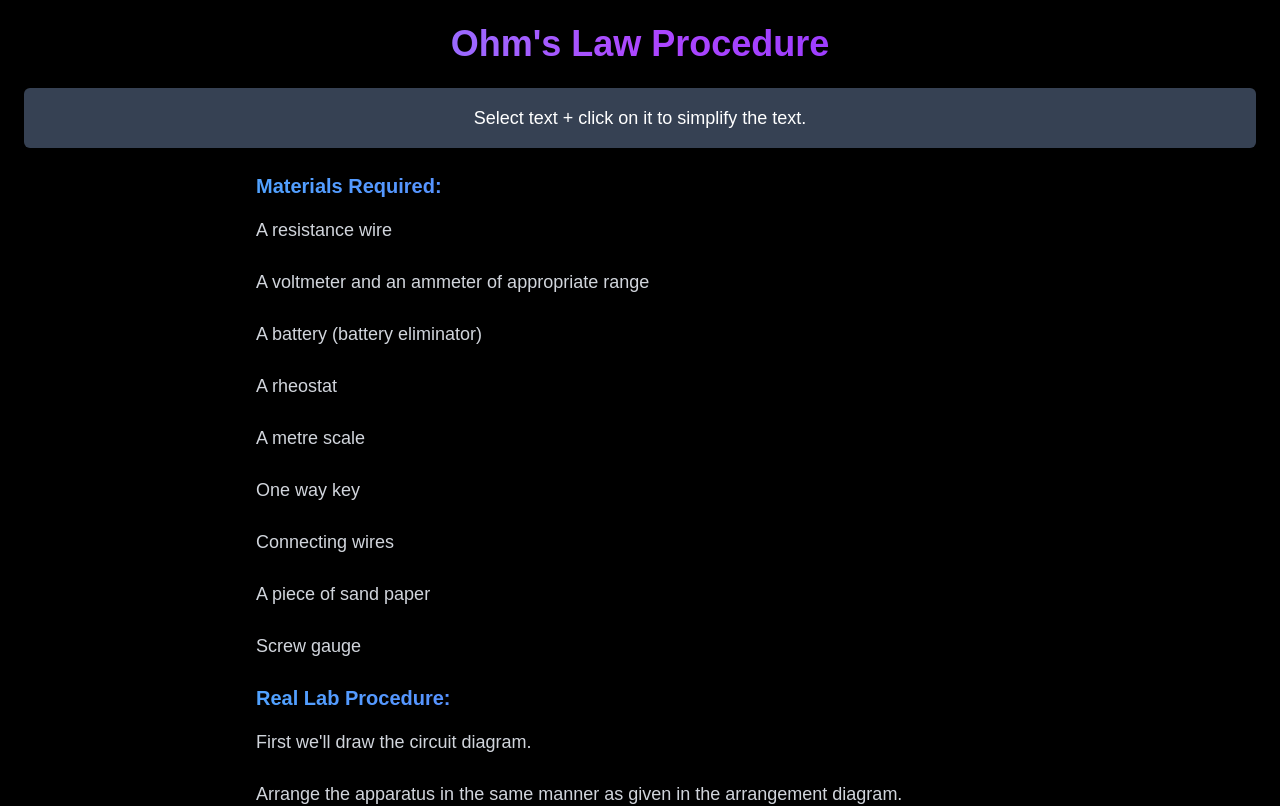
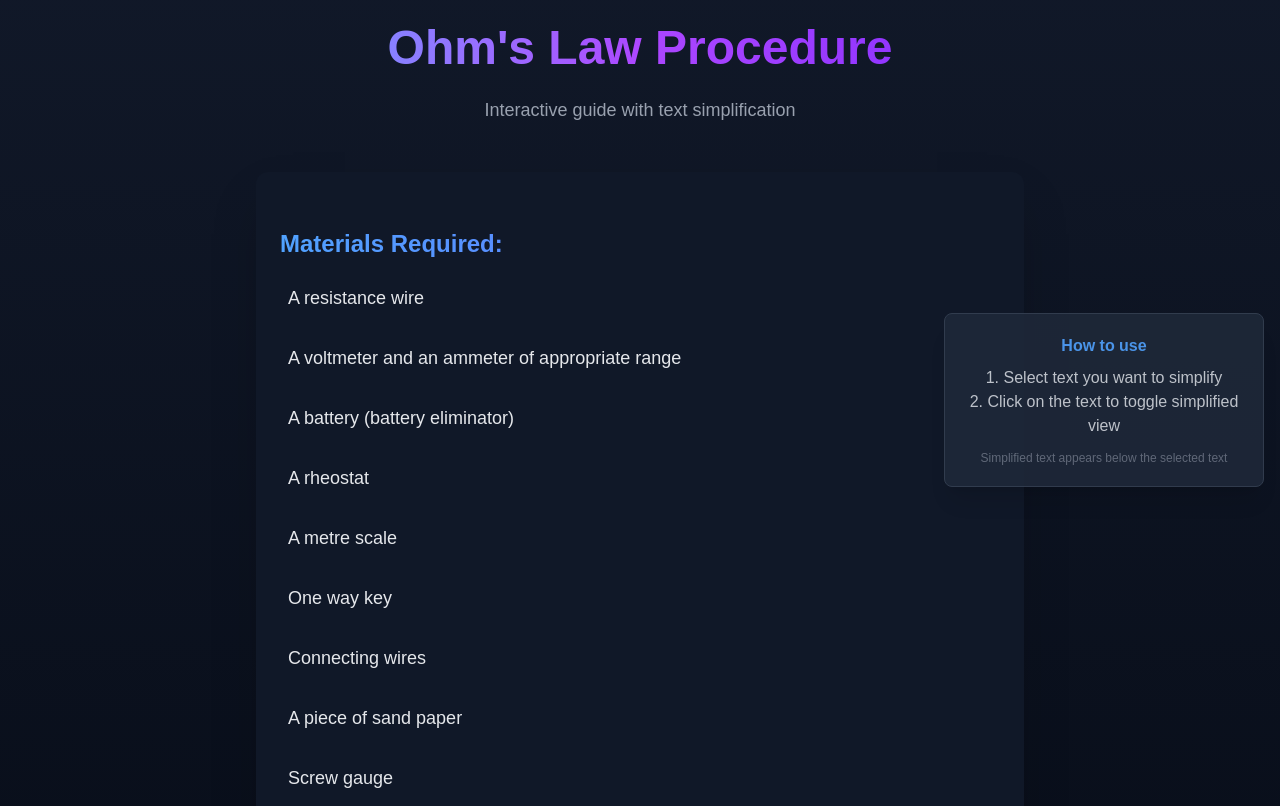
Before and after one commit to Dattaaanand/Hackon4, a Next.js app in the folder frontend/: page /Procedures/Ohms_Law in a window 1280 px wide. Shown: the top 806 px of the page. Built offline with nearby package versions, Linux system fonts and the light colour scheme.

Commit message:
feat: simplifying text

```diff
--- a/frontend/app/Procedures/Ohms_Law/page.tsx
+++ b/frontend/app/Procedures/Ohms_Law/page.tsx
@@ -1,16 +1,25 @@
 "use client";
 import React, { useState, useRef } from "react";
 
+// Type definitions
 interface Step {
   text: string;
-  isHeading?: boolean; // Optional property
+  isHeading?: boolean;
+}
+
+interface SimplifiedTextRecord {
+  [key: number]: string;
 }
 
 export default function Procedure() {
+  // State management
   const [selectedText, setSelectedText] = useState<string>("");
   const [simplifiedText, setSimplifiedText] = useState<string>("");
   const [selectedIndexes, setSelectedIndexes] = useState<Set<number>>(new Set());
-  const [simplifiedTexts, setSimplifiedTexts] = useState<Record<number, string>>({});
+  const [simplifiedTexts, setSimplifiedTexts] = useState<SimplifiedTextRecord>({});
+  const [isLoading, setIsLoading] = useState<Record<number, boolean>>({});
+
+  // Refs
   const containerRef = useRef<HTMLDivElement>(null);
 
   // Sample steps for Ohm's Law Procedure
@@ -103,8 +112,15 @@ export default function Procedure() {
     { text: "Zero correction for voltmeter, (-e2) = ......V." },
   ];
 
-  // Function to fetch simplified text from the backend
+  /**
+   * Fetches simplified text from the backend API
+   * @param text - The text to simplify
+   * @param index - The index of the step being simplified
+   */
   const fetchSimplifiedText = async (text: string, index: number) => {
+    try {
+      setIsLoading(prev => ({ ...prev, [index]: true }));
+
       const response = await fetch("http://localhost:5000/simplify-text", {
         method: "POST",
         headers: {
@@ -117,27 +133,40 @@ export default function Procedure() {
         const data = await response.json();
         const simplified = data.simplified_text || "Simplified text not found.";
 
-      // Use index directly to set the simplified text
-      setSimplifiedTexts((prev) => ({ ...prev, [index]: simplified }));
+        setSimplifiedTexts(prev => ({ ...prev, [index]: simplified }));
         setSimplifiedText(simplified);
       } else {
-      setSimplifiedText("Error occurred while simplifying text.");
+        const errorMessage = "Error occurred while simplifying text.";
+        setSimplifiedTexts(prev => ({ ...prev, [index]: errorMessage }));
+        setSimplifiedText(errorMessage);
+      }
+    } catch (error) {
+      console.error("API request failed:", error);
+      setSimplifiedTexts(prev => ({ ...prev, [index]: "Failed to connect to simplification service." }));
+    } finally {
+      setIsLoading(prev => ({ ...prev, [index]: false }));
     }
   };
 
-  // Function to handle text selection
+  /**
+   * Handles text selection for simplification
+   * @param index - The index of the selected step
+   */
   const handleTextSelection = (index: number) => {
     const selection = window.getSelection();
-    if (selection && selection.toString()) {
+    if (selection && selection.toString().trim()) {
       const text = selection.toString();
       setSelectedText(text);
-      // Call fetchSimplifiedText with text and index
       fetchSimplifiedText(text, index);
     }
   };
 
+  /**
+   * Toggles the visibility of simplified text for a step
+   * @param index - The index of the clicked step
+   */
   const handleTextClick = (index: number) => {
-    setSelectedIndexes((prev) => {
+    setSelectedIndexes(prev => {
       const newIndexes = new Set(prev);
       if (newIndexes.has(index)) {
         newIndexes.delete(index);
@@ -148,45 +177,85 @@ export default function Procedure() {
     });
   };
 
+  // Component for rendering individual steps
+  const StepItem = ({ step, index }: { step: Step; index: number }) => {
+    if (step.isHeading) {
       return (
-    <div className="min-h-screen bg-black text-white p-6" ref={containerRef}>
-      <h1 className="text-4xl font-extrabold text-transparent bg-clip-text
-                     bg-gradient-to-r from-blue-400 via-purple-500 to-violet-600 text-center mb-6">
-        Ohm's Law Procedure
-      </h1>
+        <h2 className="text-2xl font-bold text-transparent bg-clip-text
+                       bg-gradient-to-r from-blue-400 to-indigo-500 mt-8 mb-4">
+          {step.text}
+        </h2>
+      );
+    }
 
-      {/* Instruction message */}
-      <div className="bg-gray-700 p-4 text-center text-lg rounded-md mb-6">
-        <p>Select text + click on it to simplify the text.</p>
+    return (
+      <div className="mb-4 group">
+        <div
+          className="text-lg text-gray-200 cursor-pointer transition-colors duration-200
+                   hover:text-white hover:bg-gray-800 p-2 rounded-md"
+          onMouseUp={() => handleTextSelection(index)}
+          onClick={() => handleTextClick(index)}
+        >
+          {step.text}
+          <span className="hidden group-hover:inline-block ml-2 text-xs text-blue-400">
+            {selectedIndexes.has(index) ? "Click to hide" : "Click to simplify"}
+          </span>
         </div>
 
-      <div className="max-w-3xl mx-auto">
-        {steps.map((step, index) => (
-          <div key={index} className="mb-4">
-            {step.isHeading ? (
-              <h2 className="text-xl font-semibold text-transparent bg-clip-text
-                             bg-gradient-to-r from-blue-400 to-indigo-500 mt-4">
-                {step.text}
-              </h2>
+        {selectedIndexes.has(index) && (
+          <div className="mt-2 p-3 bg-gray-800 bg-opacity-90 text-white rounded-lg border-l-4 border-blue-500 transition-all duration-300">
+            {isLoading[index] ? (
+              <div className="flex items-center justify-center py-4">
+                <div className="w-6 h-6 border-2 border-blue-500 border-t-transparent rounded-full animate-spin"></div>
+                <span className="ml-2 text-blue-400">Simplifying...</span>
+              </div>
             ) : (
-              <span
-                className="text-lg text-gray-300 cursor-text"
-                onMouseUp={() => handleTextSelection(index)} // Pass index here
-                onClick={() => handleTextClick(index)}
-                style={{ display: "inline-block", marginBottom: "0.5rem" }}
-              >
-                {step.text}
-              </span>
+              <p className="text-md">{simplifiedTexts[index] || "Select text to simplify"}</p>
             )}
-            {/* Show Simplified Text only if the index is selected */}
-            {selectedIndexes.has(index) && (
-              <div className="mt-2 p-2 bg-gray-800 bg-opacity-90 text-white rounded-lg">
-                <p className="text-sm">{simplifiedTexts[index] || simplifiedText}</p>
           </div>
         )}
       </div>
+    );
+  };
+
+  return (
+    <div className="min-h-screen bg-gradient-to-b from-gray-900 to-black text-white p-6" ref={containerRef}>
+      <header className="max-w-4xl mx-auto mb-12 text-center">
+        <h1 className="text-5xl font-extrabold text-transparent bg-clip-text
+                     bg-gradient-to-r from-blue-400 via-purple-500 to-violet-600 pb-2">
+          Ohm's Law Procedure
+        </h1>
+        <p className="text-gray-400 mt-4 text-lg">
+          Interactive guide with text simplification
+        </p>
+      </header>
+
+      {/* Instruction card */}
+      <div className="fixed top-1/2 right-4 transform -translate-y-1/2 bg-gray-800 p-5 text-center
+                     rounded-lg shadow-xl border border-gray-700 max-w-xs z-10 opacity-90 hover:opacity-100 transition-opacity">
+        <h3 className="text-blue-400 font-semibold mb-2">How to use</h3>
+        <p className="text-gray-300">
+          1. Select text you want to simplify
+        </p>
+        <p className="text-gray-300">
+          2. Click on the text to toggle simplified view
+        </p>
+        <div className="mt-3 text-xs text-gray-500">
+          Simplified text appears below the selected text
+        </div>
+      </div>
+
+      <main className="max-w-3xl mx-auto bg-gray-900 bg-opacity-60 rounded-xl p-6 shadow-2xl">
+        <div className="space-y-2">
+          {steps.map((step, index) => (
+            <StepItem key={index} step={step} index={index} />
           ))}
         </div>
+      </main>
+
+      <footer className="max-w-3xl mx-auto mt-8 text-center text-gray-500 text-sm">
+        <p>Physics Virtual Lab &copy; {new Date().getFullYear()}</p>
+      </footer>
     </div>
   );
 }
```
Lines whose indentation alone changed are shown as unchanged.
